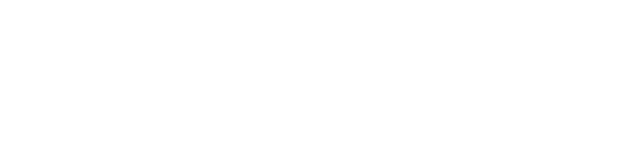
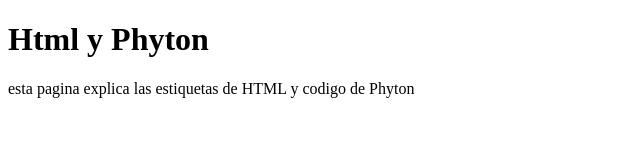
Before and after one commit to chims1313/clase-2-martes, a plain HTML site: page index.html in a window 1280 px wide. Shown: the whole page, without its empty margins (0-640 px from the left). Drawn offline with Linux system fonts and the light colour scheme.

Commit message:
agregamos un header

```diff
--- a/index.html
+++ b/index.html
@@ -3,9 +3,14 @@
 <head>
     <meta charset="UTF-8">
     <meta name="viewport" content="width=device-width, initial-scale=1.0">
-    <title>Document</title>
+    <title>clase 2</title>
+    <link rel="icon" href="./imagenes/157536879.png">
 </head>
 <body>
+    <header>
+        <h1>Html y Phyton</h1>
+        <p>esta pagina explica las estiquetas de HTML y codigo de Phyton</p>
+    </header>
 
 </body>
 </html>
```
